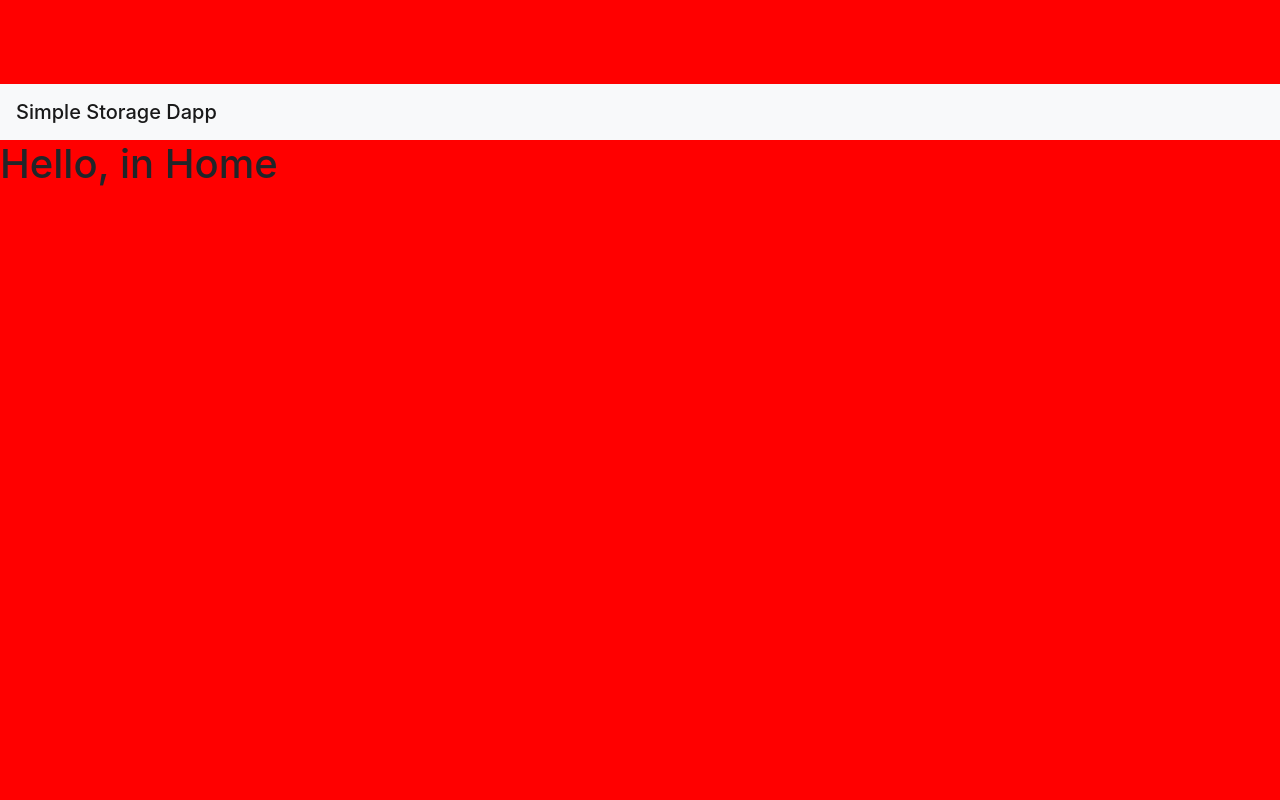
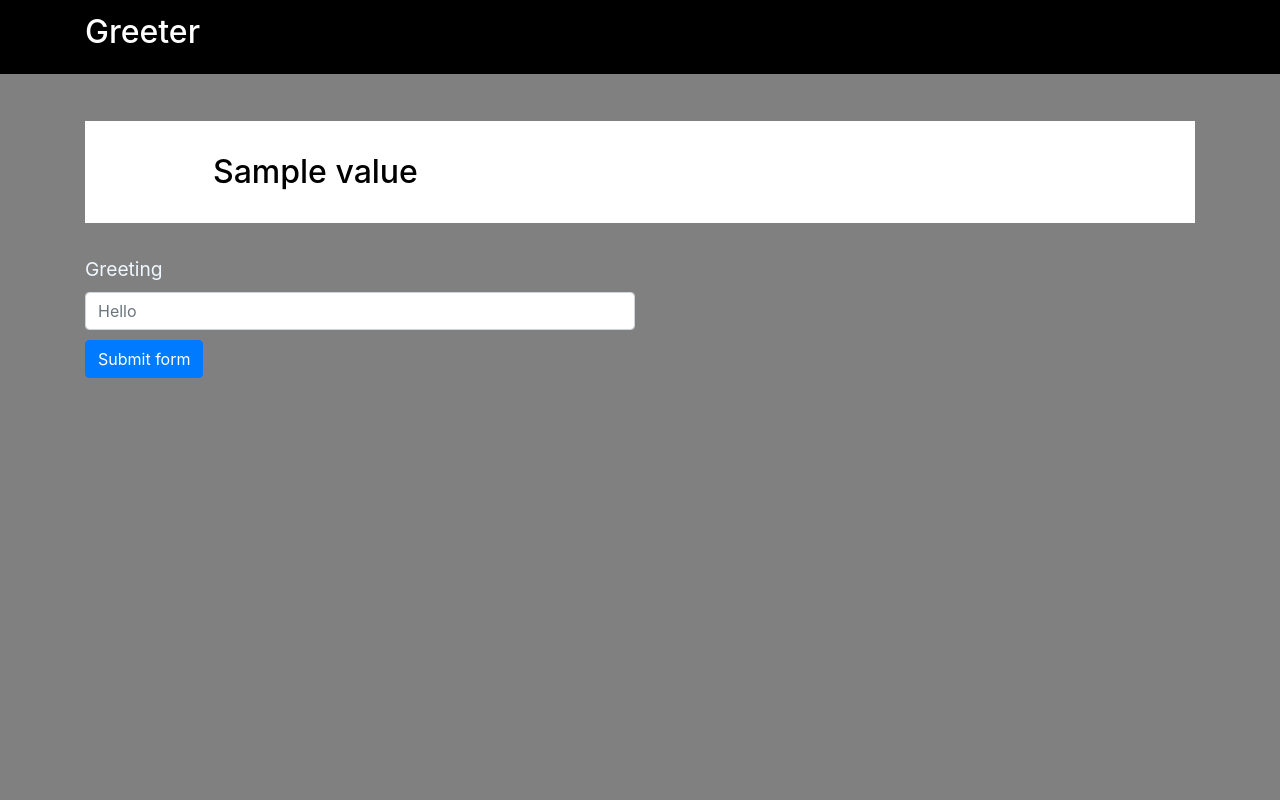
Before and after one commit to samarth9201/SimpleStorageDapp, a Django app: template Dapp/templates/Dapp/home.html in a window 1280 px wide. Run offline with Django 3.2, Linux system fonts and the light colour scheme; the template is opened without the code that fills it: most values are stand-ins (such as "Sample title", 1, 10 or a date in 2020); some libraries are stand-ins or nearby versions.

Commit message:
HTML And Css

```diff
--- a/Dapp/static/Dapp/css/styles.css
+++ b/Dapp/static/Dapp/css/styles.css
@@ -1,4 +1,22 @@
+.navbar-dark{
+    background-color: black;
+    padding-bottom: 10px;
+}
 body{
+    background-color: gray;
+    font-display: block;
+    font-weight: 300;
+    font-size: larger;
+    color: aliceblue;
     padding: 60px 0px 60px 0px;
-    background-color: red;
 }
+input{
+    margin-bottom: 10px;
+    display:block;
+}
+#id1 {
+    background-color: white;
+    color: black;
+    padding: 1em 4em;
+    margin: 1em 0em;
+}
--- a/Dapp/templates/Dapp/base.html
+++ b/Dapp/templates/Dapp/base.html
@@ -1,25 +1,29 @@
 <!DOCTYPE html>
-
-<html lang="en" xmlns="http://www.w3.org/1999/xhtml">
+    <html>
     <head>
-    <meta charset="utf-8">
-    <meta name="viewport" content="width=device-width, initial-scale=1, shrink-to-fit=no">
-    <meta http-equiv="x-ua-compatible" content="ie=edge">
+        <title>
+            {% block title %}
+            {% endblock %}
+        </title>
 
         <link rel="stylesheet" href="https://stackpath.bootstrapcdn.com/bootstrap/4.5.0/css/bootstrap.min.css" integrity="sha384-9aIt2nRpC12Uk9gS9baDl411NQApFmC26EwAOH8WgZl5MYYxFfc+NcPb1dKGj7Sk" crossorigin="anonymous">
-    <title>
-        {% block title %}{% endblock %}
-    </title>
         {% load static %}
-    <link rel="stylesheet" href="styles.css" />
+        <link rel="stylesheet" href="{% static 'Dapp/css/styles.css' %}" />
     </head>
     <body>
 
-    <nav class="navbar navbar-light bg-light">
-        <span class="navbar-brand mb-0 h1">Simple Storage Dapp</span>
+        <nav class="navbar navbar-dark fixed-top">
+            <div class="container">
+                <a class="navbar-brand mr-auto" href="#">
+                    <h2>
+                        Greeter
+                    </h2>
+                </a>
+            </div>
         </nav>
 
-    {% block body %}{% endblock %}
+        {% block body %}
+        {% endblock %}
 
         <script src="https://code.jquery.com/jquery-3.5.1.slim.min.js" integrity="sha384-DfXdz2htPH0lsSSs5nCTpuj/zy4C+OGpamoFVy38MVBnE+IbbVYUew+OrCXaRkfj" crossorigin="anonymous"></script>
         <script src="https://cdn.jsdelivr.net/npm/popper.js@1.16.0/dist/umd/popper.min.js" integrity="sha384-Q6E9RHvbIyZFJoft+2mJbHaEWldlvI9IOYy5n3zV9zzTtmI3UksdQRVvoxMfooAo" crossorigin="anonymous"></script>
--- a/Dapp/templates/Dapp/home.html
+++ b/Dapp/templates/Dapp/home.html
@@ -5,8 +5,18 @@ Home
 
 {% block body %}
 
-<h1>
-    Hello, in Home
-</h1>
+<div class="container">
+    <h2 id="id1">{{ value }}</h2>
+    <form method="post">
+        {% csrf_token %}
+        <div class="form-row">
+            <div class="col-md-6 mb-3">
+                <label for="Name"><b>Greeting</b></label>
+                <input type="text" class="form-control" id="Name" placeholder="Hello" required />
+                <button class="btn btn-primary" type="submit" name="action">Submit form</button>
+            </div>
+        </div>
+    </form>
+</div>
 
 {% endblock %}
```
Also changed, not shown: Dapp/logic/loadContract.py (added, +18 -0 lines), Dapp/views.py (+6 -2 lines), SimpleStorageDapp/__init__.py (line endings or trailing spaces), 3 other files. Lines whose indentation alone changed are shown as unchanged.
